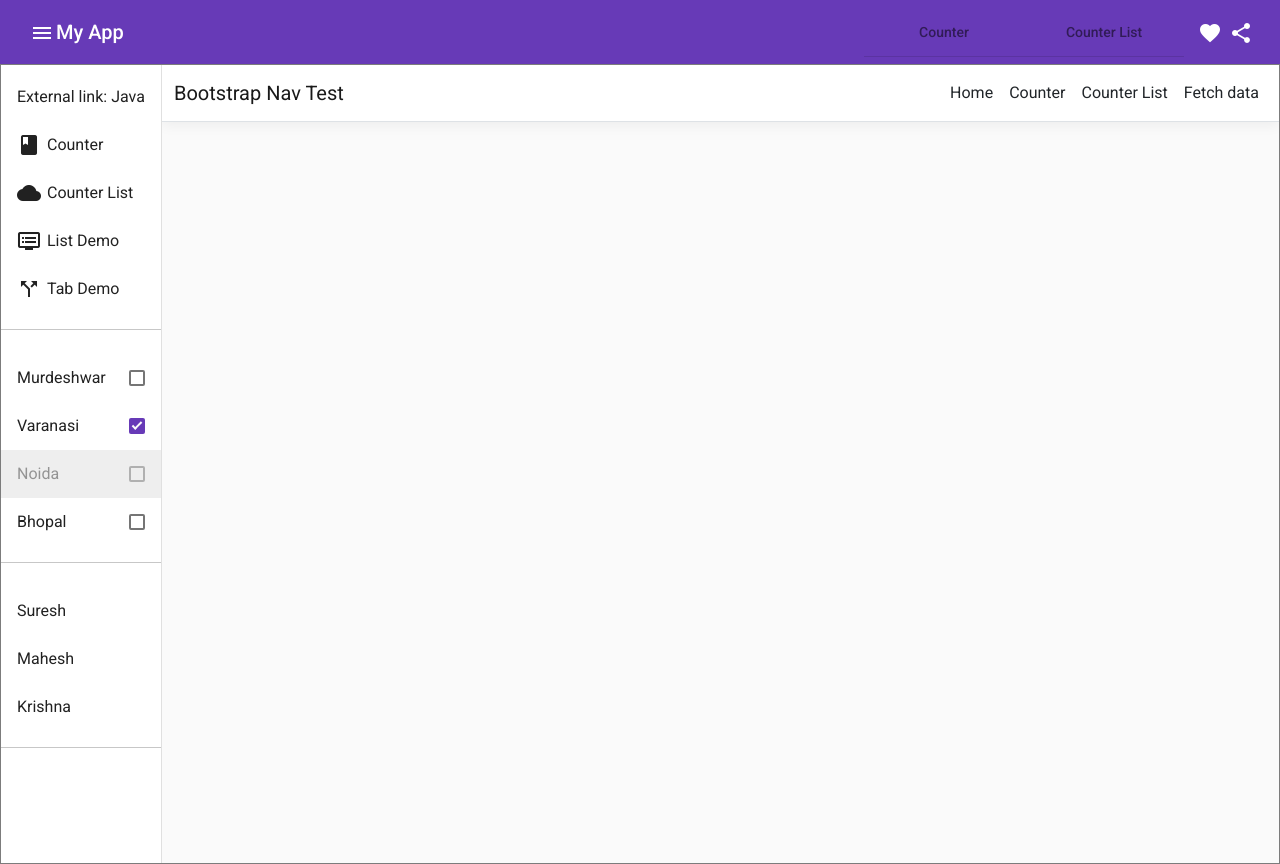
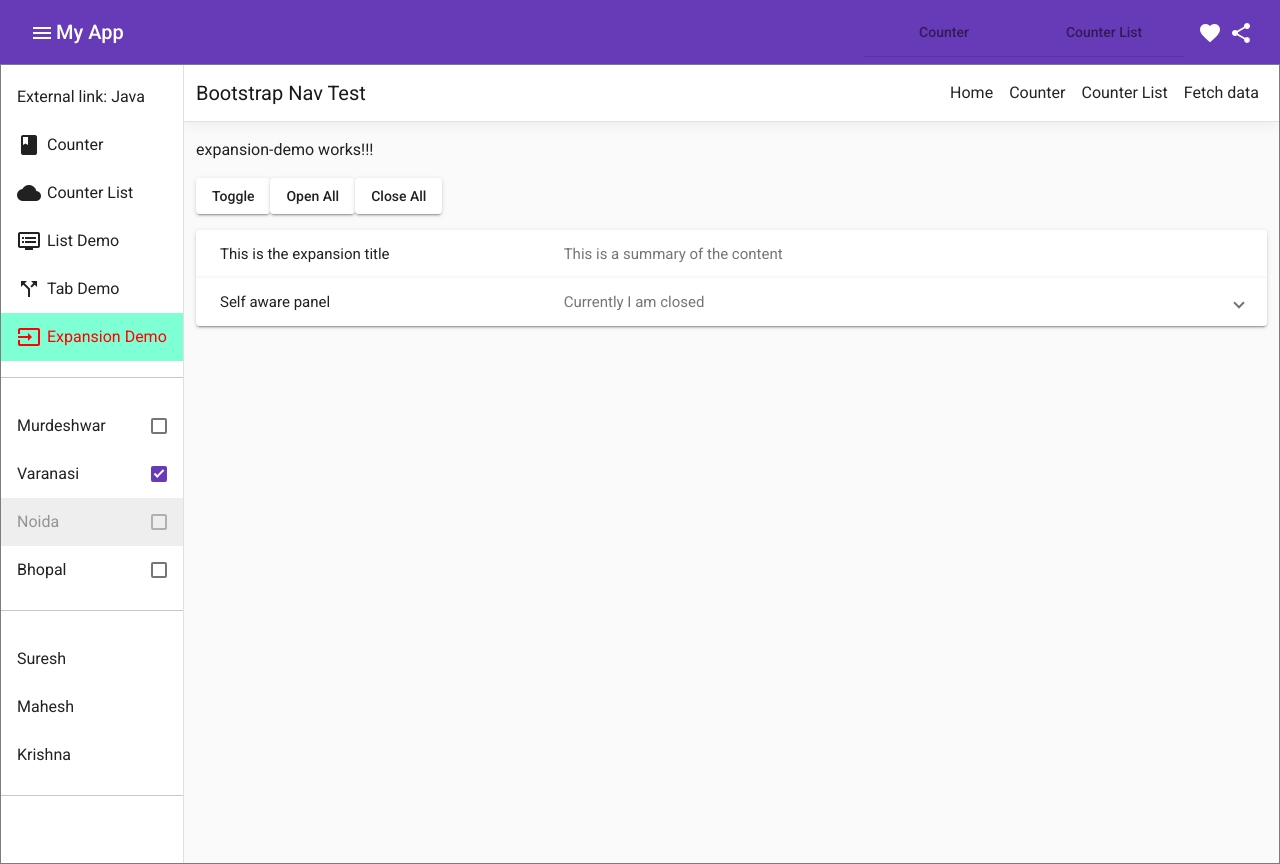
Before and after one commit to lifewithcoffee/AngularApp, an Angular app in the folder AngularApp/ClientApp/: page /expansion-demo in a window 1280 px wide. Before the commit this address led to /. Built offline with nearby package versions, Linux system fonts and the light colour scheme.

Commit message:
add expansion demo

```diff
--- a/AngularApp/ClientApp/src/app/app.component.html
+++ b/AngularApp/ClientApp/src/app/app.component.html
@@ -39,6 +39,7 @@
 			<a mat-list-item [routerLink]="['counter-list']" routerLinkActive="active-link"><mat-icon>cloud</mat-icon>Counter List</a>
 			<a mat-list-item [routerLink]="['list-demo']" routerLinkActive="active-link"><mat-icon>dvr</mat-icon>List Demo</a>
 			<a mat-list-item [routerLink]="['tab-demo']" routerLinkActive="active-link"><mat-icon>call_split</mat-icon>Tab Demo</a>
+			<a mat-list-item [routerLink]="['expansion-demo']" routerLinkActive="active-link"><mat-icon>input</mat-icon>Expansion Demo</a>
 		</mat-nav-list>
 		<hr>
 
--- /dev/null
+++ b/AngularApp/ClientApp/src/app/expansion-demo/expansion-demo.component.html
@@ -0,0 +1,39 @@
+<p>expansion-demo works!!!</p>
+
+<button mat-raised-button (click)="expansionPanel.toggle()">Toggle</button>
+
+<button mat-raised-button (click)="openAllPanels()">Open All</button>
+
+<button mat-raised-button (click)="this.accordion2.closeAll()">Close All</button>
+
+<p></p>
+
+<!-- _note_: for unknown reason, mat-according's template varialbe must apply: ="matAccordion" -->
+<mat-accordion #accordion2="matAccordion" multi>
+  <mat-expansion-panel hideToggle>
+    <mat-expansion-panel-header>
+      <mat-panel-title>
+        This is the expansion title
+      </mat-panel-title>
+      <mat-panel-description>
+        This is a summary of the content
+      </mat-panel-description>
+    </mat-expansion-panel-header>
+    <p>This is the primary content of the panel.</p>
+  </mat-expansion-panel>
+
+  <mat-expansion-panel (opened)="panelOpenState = true"
+                       (closed)="panelOpenState = false"
+                       #expansionPanel
+  >
+    <mat-expansion-panel-header>
+      <mat-panel-title>
+        Self aware panel
+      </mat-panel-title>
+      <mat-panel-description>
+        Currently I am {{panelOpenState ? 'open' : 'closed'}}
+      </mat-panel-description>
+    </mat-expansion-panel-header>
+    <p>I'm visible because I am open</p>
+  </mat-expansion-panel>
+</mat-accordion>
--- /dev/null
+++ b/AngularApp/ClientApp/src/app/expansion-demo/expansion-demo.component.ts
@@ -0,0 +1,23 @@
+import { Component, OnInit, ViewChild } from '@angular/core';
+import { MatAccordion } from '@angular/material/expansion';
+
+@Component({
+  selector: 'app-expansion-demo',
+  templateUrl: './expansion-demo.component.html',
+  styleUrls: ['./expansion-demo.component.css']
+})
+export class ExpansionDemoComponent implements OnInit {
+
+  @ViewChild(MatAccordion) accordion1?: MatAccordion; // _note_: use @ViewChild(MatAccordion)
+
+  panelOpenState = false;
+
+  constructor() { }
+
+  ngOnInit(): void {
+  }
+
+  openAllPanels() {
+    this.accordion1?.openAll();
+  }
+}
--- a/AngularApp/ClientApp/src/app/nav-menu/nav-menu.component.html
+++ b/AngularApp/ClientApp/src/app/nav-menu/nav-menu.component.html
@@ -1,4 +1,3 @@
-<!-- <header> -->
 <nav
   class="navbar navbar-expand-sm navbar-toggleable-sm navbar-light bg-white border-bottom box-shadow mb-3"
 >
@@ -46,4 +45,3 @@
     </div>
   </div>
 </nav>
-<!-- </header> -->
```
Also changed, not shown: AngularApp/ClientApp/src/app/app.module.ts (+6 -1 lines), AngularApp/ClientApp/src/app/expansion-demo/expansion-demo.component.css (added), 1 other file (tests, documents, lock files or other folders).
